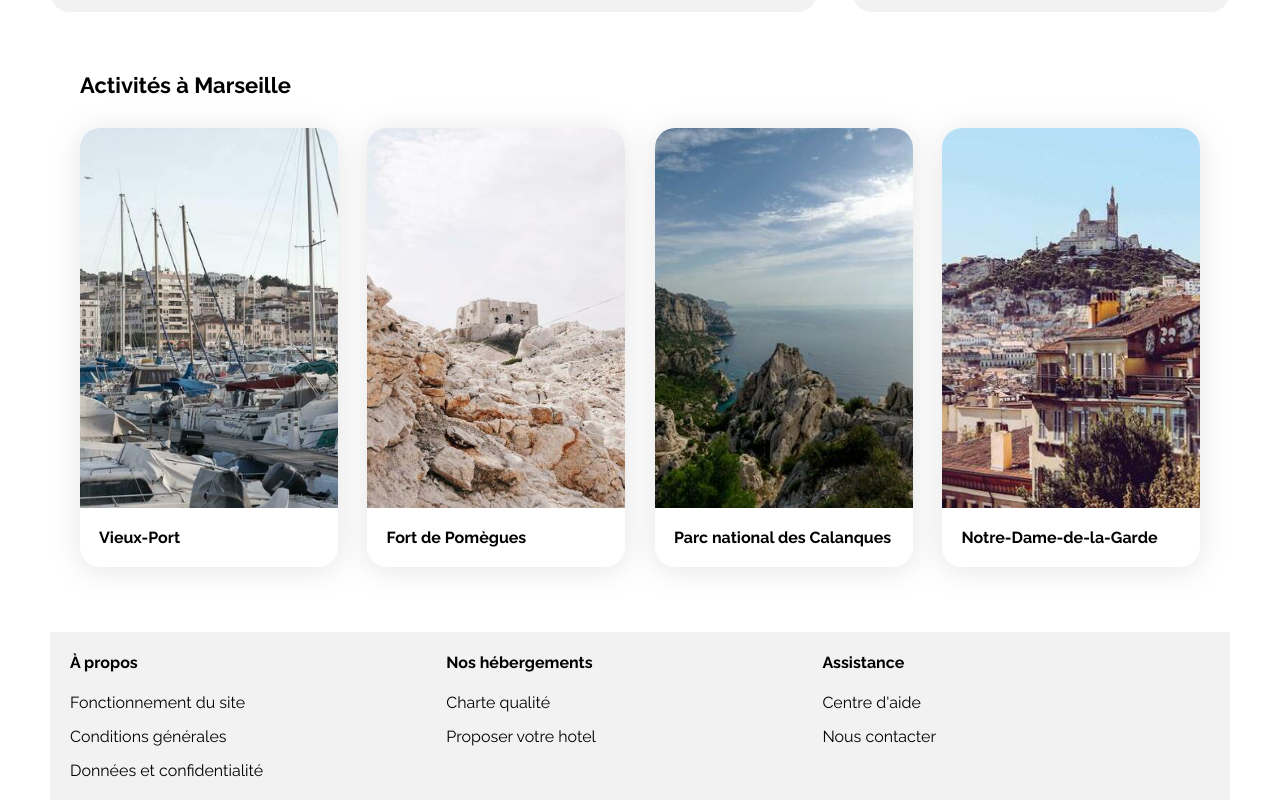
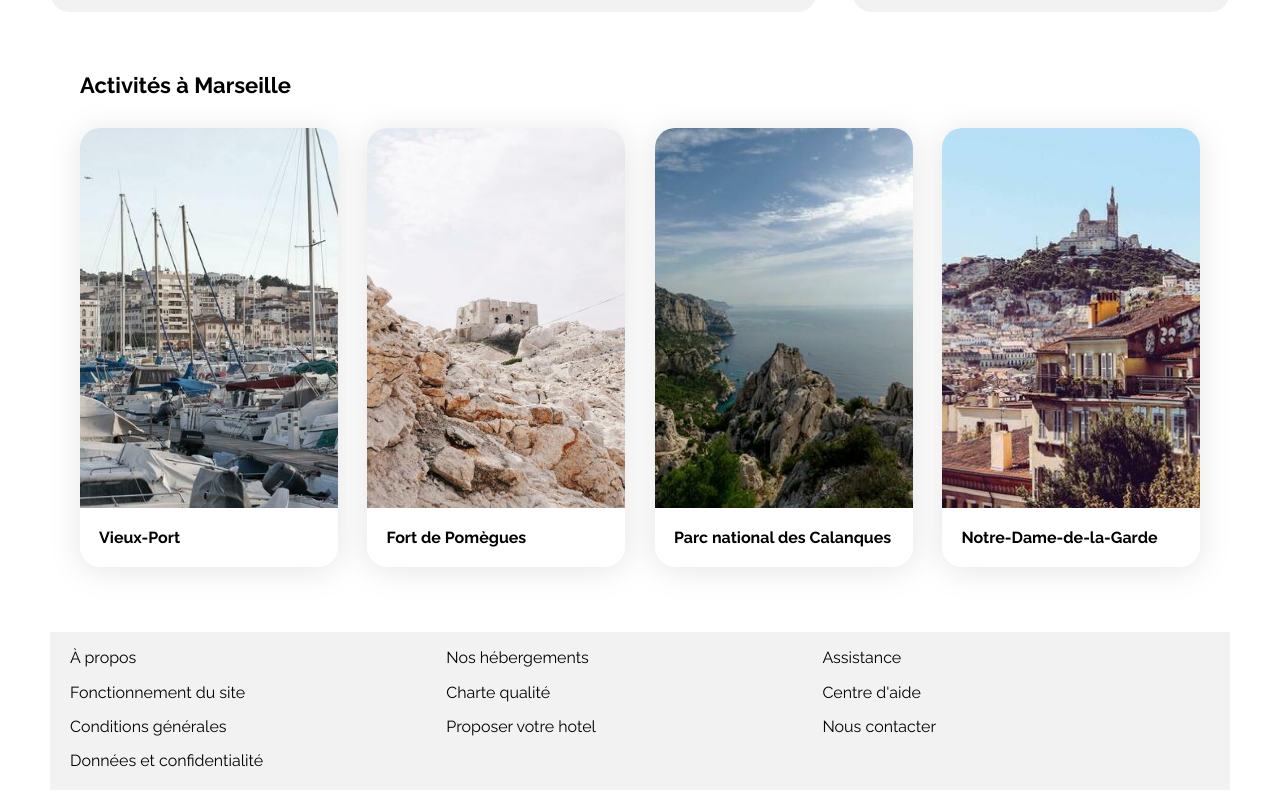
Before and after one commit to Thecoolsun/oc-booki, a plain HTML site: page index.html in a window 1280 px wide. Shown: the part 1075-1875 px from the top of the page. Drawn offline with Linux system fonts and the light colour scheme.

Commit message:
Update index.html

```diff
--- a/index.html
+++ b/index.html
@@ -299,7 +299,7 @@
         </main>
         <footer>
             <nav>
-                <h4>À propos</h4>
+                <p>À propos</p>
                 <ul>
                     <li><a href="#">Fonctionnement du site</a></li>
                     <li><a href="#">Conditions générales</a></li>
@@ -307,14 +307,14 @@
                 </ul>
             </nav>
             <nav>
-                <h4>Nos hébergements</h4>
+                <p>Nos hébergements</p>
                 <ul>
                     <li><a href="#">Charte qualité</a></li>
                     <li><a href="#">Proposer votre hotel</a></li>
                 </ul>
             </nav>
             <nav>
-                <h4>Assistance</h4>
+                <p>Assistance</p>
                 <ul>
                     <li><a href="#">Centre d'aide</a></li>
                     <li><a href="#">Nous contacter</a></li>
```
